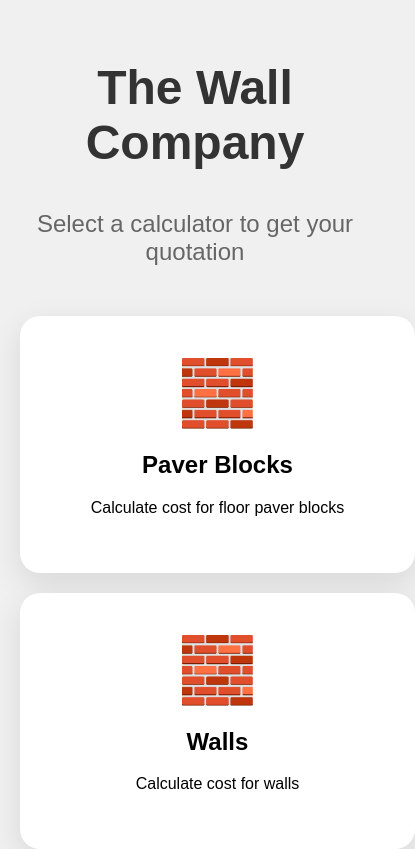
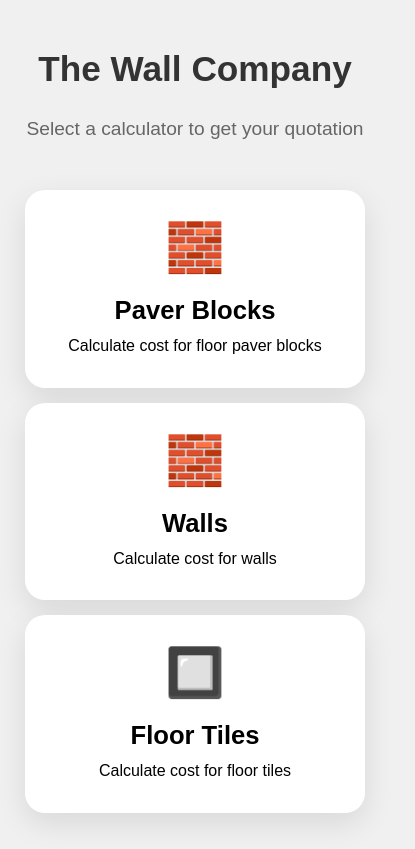
Before and after one commit to TroySK/thewallcompany, a plain HTML site: page index.html in a window 390 px wide. Shown: the top 849 px of the page, 415 px wide, since content can reach past the window. Drawn offline with nearby package versions, Linux system fonts and the light colour scheme.

Commit message:
fixes for mobile responsiveness

```diff
--- a/index.html
+++ b/index.html
@@ -20,7 +20,51 @@
     input, textarea { width: 100%; padding: 10px; border: 1px solid #ddd; border-radius: 5px; box-sizing: border-box; }
     button { background: #28a745; color: white; border: none; padding: 15px 30px; border-radius: 5px; cursor: pointer; font-size: 16px; margin: 10px 5px; }
     #result { font-size: 24px; font-weight: bold; color: #007bff; margin: 20px 0; }
-    @media (max-width: 768px) { .cards { flex-direction: column; align-items: center; } .card { width: 90%; } }
+    @media (max-width: 768px) {
+      body {
+        overflow-x: hidden;
+      }
+      .page {
+        padding: 20px;
+      }
+      .cards {
+        flex-direction: column;
+        align-items: center;
+        gap: 15px;
+      }
+      .card {
+        max-width: 350px;
+        padding: 30px 20px;
+      }
+      .icon {
+        font-size: 3em;
+      }
+      .card h2 {
+        font-size: 1.6em;
+        margin: 10px 0;
+      }
+      .card p {
+        font-size: 1em;
+        line-height: 1.4;
+        margin: 0;
+      }
+      #main div[style*="text-align"] h1 {
+        font-size: 2.2em !important;
+      }
+      #main div[style*="text-align"] p {
+        font-size: 1.2em !important;
+        word-wrap: break-word;
+      }
+      .form {
+        padding: 30px 20px;
+        margin: 40px auto;
+      }
+      #paver .form > div[style*="display: flex"] {
+        flex-direction: column !important;
+        align-items: stretch !important;
+        gap: 15px !important;
+      }
+    }
 
     input[type="number"]::-webkit-outer-spin-button,
     input[type="number"]::-webkit-inner-spin-button {
```
